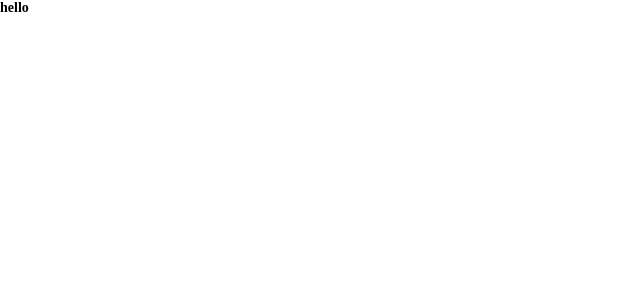
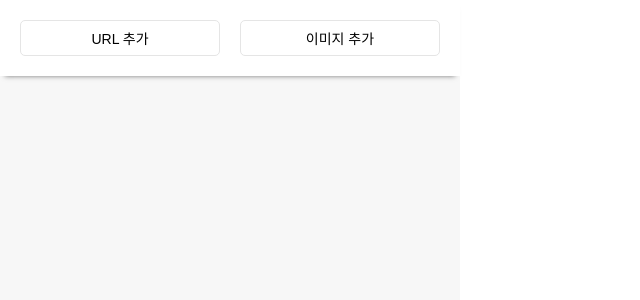
Before and after one commit to jch422/resource-list, a React (Create React App) app: page / in a window 1280 px wide. Shown: the top 300 px of the page, without its empty margins (0-640 px from the left). Built offline with nearby package versions, Linux system fonts and the light colour scheme.

Commit message:
feat: Sidebar 컴포넌트 구현(Sidebar 헤더까지만 추가한 상태), 리스트 구현예정

```diff
--- a/src/App.tsx
+++ b/src/App.tsx
@@ -1,7 +1,22 @@
-import React from "react";
+import React, { useState } from "react";
+
+import Sidebar from "./components/sidebar/Sidebar";
+
+export interface ResourceState {
+  resource: {
+    value: string;
+    type: "url" | "img";
+  };
+}
 
 function App() {
-  return <h1>hello</h1>;
+  const [resources, setResources] = useState<ResourceState["resource"][]>([]);
+
+  return (
+    <>
+      <Sidebar setResources={setResources} />
+    </>
+  );
 }
 
 export default App;
--- /dev/null
+++ b/src/components/sidebar/Sidebar.tsx
@@ -0,0 +1,25 @@
+import React from "react";
+import styled from "styled-components";
+
+import { ResourceState as Props } from "../../App";
+import SidebarHead from "./SidebarHead";
+
+interface SidebarProps {
+  setResources: React.Dispatch<React.SetStateAction<Props["resource"][]>>;
+}
+
+const Sidebar: React.FC<SidebarProps> = ({ setResources }) => {
+  return (
+    <Aside>
+      <SidebarHead setResources={setResources} />
+    </Aside>
+  );
+};
+
+export default Sidebar;
+
+const Aside = styled.aside`
+  width: 460px;
+  height: 100vh;
+  background-color: #f7f7f7;
+`;
```
